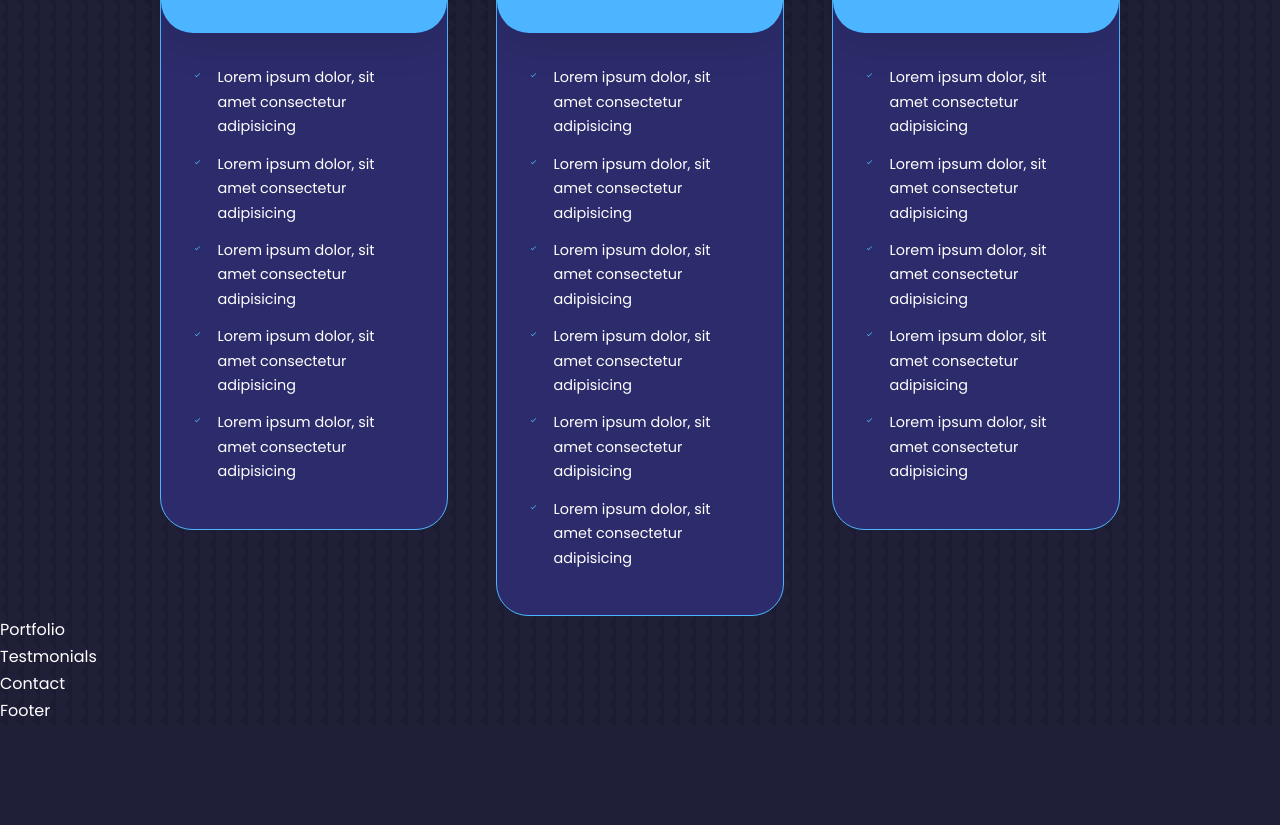
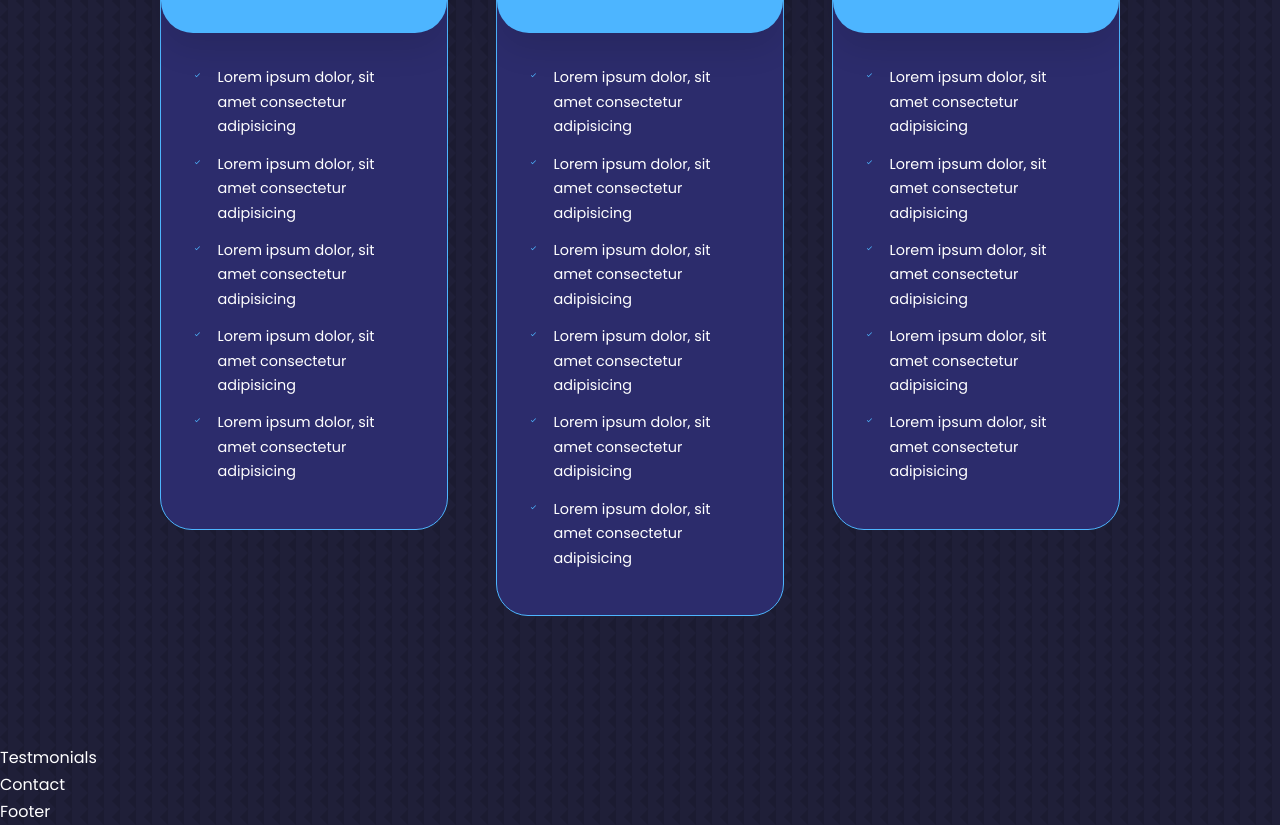
Before and after one commit to AbrarMohamed03/personal-portfolio, a React (Create React App) app: page / in a window 1280 px wide. Shown: the part 2519-3344 px from the top of the page. Before the commit the page ends 3244 px from the top, so only its background shows below. Built offline with nearby package versions, Linux system fonts and the light colour scheme.

Commit message:
test vsc

```diff
--- a/src/components/portfolio/Portfolio.jsx
+++ b/src/components/portfolio/Portfolio.jsx
@@ -3,7 +3,9 @@ import './portfolio.css'
 
 const Portfolio = () => {
   return (
-    <div>Portfolio</div>
+    <section className='portfolio'>
+
+    </section>
   )
 }
 
```
